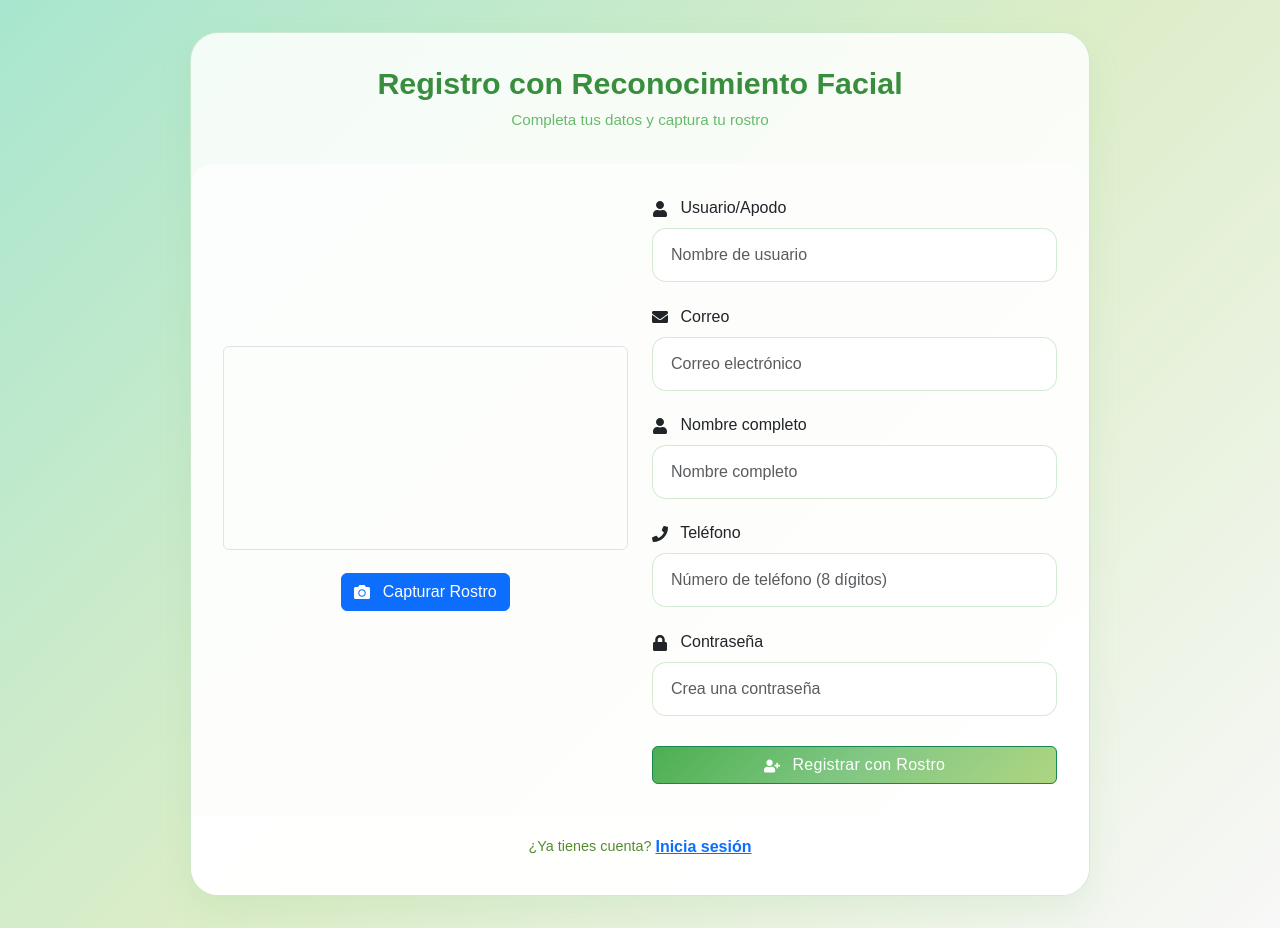
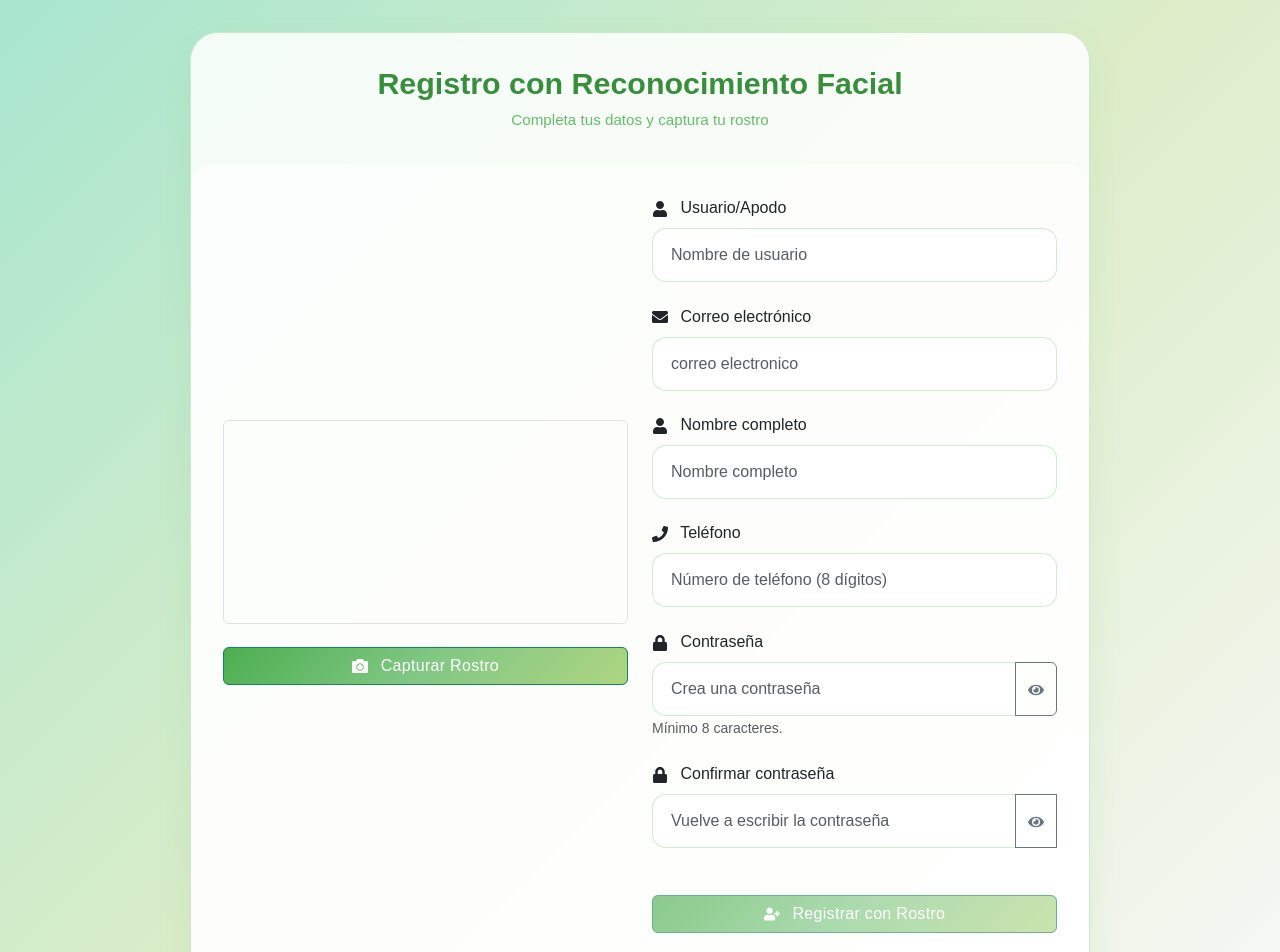
Before and after one commit to Josaftbck/LexicoAU, a React app in the folder frontend/: page /registerfacial in a window 1280 px wide. Shown: the top 952 px of the page. Before the commit the page ends 928 px from the top, so only its background shows below. Built offline with nearby package versions, Linux system fonts and the light colour scheme; no server answers; the HTML template or start-up script is replaced by a standard one.

Commit message:
se cambiaron parametros en registro, se agregaron sinematicas visuales, se agrego la expresion regular al correo electronico

```diff
--- a/frontend/package.json
+++ b/frontend/package.json
@@ -12,6 +12,8 @@
   "dependencies": {
     "axios": "^1.12.2",
     "bootstrap": "^5.3.8",
+    "framer-motion": "^12.23.22",
+    "lottie-react": "^2.4.1",
     "react": "^19.1.1",
     "react-bootstrap": "^2.10.10",
     "react-dom": "^19.1.1",
--- a/frontend/src/App.jsx
+++ b/frontend/src/App.jsx
@@ -1,6 +1,6 @@
 import { BrowserRouter as Router, Routes, Route, Navigate } from 'react-router-dom';
 import Login from './Components/auth/Login';
-import Register from './Components/auth/Register';
+import Register from './Components/auth/RegisterFacial';
 import DashboardApp from './Components/common/DashboardApp';
 import ProtectedRoute from './utils/ProtectedRoute';
 import { AuthProvider } from './context/AuthContext';
--- a/frontend/src/Components/auth/Login.css
+++ b/frontend/src/Components/auth/Login.css
@@ -101,6 +101,7 @@
   padding: 2rem;
   background: rgba(255, 255, 255, 0.6);
   border-radius: 22px 22px 0 0;
+
 }
 
 .login-form .form-group {
@@ -248,3 +249,19 @@
     height: 90px;
   }
 }
+/* 🔒 Ocultar el botón nativo de mostrar contraseña (Chrome, Edge, Safari) */
+input[type="password"]::-ms-reveal,
+input[type="password"]::-ms-clear,
+input[type="password"]::-webkit-clear-button,
+input[type="password"]::-webkit-reveal {
+  display: none;
+  appearance: none;
+}
+
+.facial-login {
+  background: rgba(255, 255, 255, 0.9);
+  border-radius: 12px;
+  padding: 20px;
+  box-shadow: 0 4px 16px rgba(0,0,0,0.1);
+  backdrop-filter: blur(8px);
+}
--- a/frontend/src/Components/auth/Login.jsx
+++ b/frontend/src/Components/auth/Login.jsx
@@ -5,6 +5,7 @@ import axios from "axios";
 import "./Login.css";
 import { FaUser, FaLock, FaSignInAlt, FaCamera, FaArrowLeft } from "react-icons/fa";
 import logo from "../../assets/lexion_icon.png";
+import { motion, AnimatePresence } from "framer-motion"; // 👈 asegúrate de tener esta importación
 
 function Login() {
   const [usuario, setUsuario] = useState("");
@@ -54,6 +55,9 @@ function Login() {
       setIsLoading(false);
     }
   };
+
+
+
 
   // ============================================================
   // 🔹 LOGIN FACIAL (Reconocimiento con cámara)
@@ -120,8 +124,9 @@ function Login() {
   };
 
 // ============================================================
-  // 🔹 INTERFAZ VISUAL
+// 🔹 INTERFAZ VISUAL (con animación de transición)
 // ============================================================
+
 return (
   <div className="login-container">
     <div className="login-card shadow">
@@ -132,10 +137,19 @@ function Login() {
       </div>
 
       <div className="login-body">
-          {/* 🧩 MODO LOGIN NORMAL */}
+        <AnimatePresence mode="wait">
+          {/* 🧩 LOGIN NORMAL */}
           {!modoFacial ? (
-            <>
-              {error && <div className="alert alert-danger text-center">{error}</div>}
+            <motion.div
+              key="modoNormal"
+              initial={{ opacity: 0, y: 30 }}
+              animate={{ opacity: 1, y: 0 }}
+              exit={{ opacity: 0, y: -30 }}
+              transition={{ duration: 0.4, ease: "easeOut" }}
+            >
+              {error && (
+                <div className="alert alert-danger text-center">{error}</div>
+              )}
 
               <form className="login-form" onSubmit={handleSubmit}>
                 <div className="form-group mb-3">
@@ -168,7 +182,7 @@ function Login() {
 
                 <button
                   type="submit"
-                  className="btn btn-primary w-100"
+                  className="btn login-btn w-100"
                   disabled={isLoading}
                 >
                   {isLoading ? (
@@ -187,10 +201,17 @@ function Login() {
               >
                 <FaCamera className="me-2" /> Ingresar con Rostro
               </button>
-            </>
+            </motion.div>
           ) : (
-            // 🧩 MODO LOGIN FACIAL
-            <div className="text-center">
+            // 🧩 LOGIN FACIAL (con animación desde arriba)
+            <motion.div
+              key="modoFacial"
+              className="text-center facial-login"
+              initial={{ y: "-100%", opacity: 0 }}
+              animate={{ y: 0, opacity: 1 }}
+              exit={{ y: "-100%", opacity: 0 }}
+              transition={{ duration: 0.5, ease: "easeOut" }}
+            >
               <video
                 ref={videoRef}
                 className="rounded shadow mb-3"
@@ -221,8 +242,9 @@ function Login() {
                   <FaArrowLeft className="me-2" /> Volver
                 </button>
               </div>
-            </div>
+            </motion.div>
           )}
+        </AnimatePresence>
       </div>
 
       {/* 🔹 Pie del login (solo visible en modo normal) */}
@@ -248,6 +270,7 @@ function Login() {
     </div>
   </div>
 );
+
 }
 
 export default Login;
--- a/frontend/src/Components/auth/RegisterFacial.jsx
+++ b/frontend/src/Components/auth/RegisterFacial.jsx
@@ -1,20 +1,27 @@
 import { useEffect, useRef, useState } from "react";
 import axios from "axios";
 import { useNavigate } from "react-router-dom";
-import { FaCamera, FaUserPlus, FaUser, FaLock, FaEnvelope, FaPhone } from "react-icons/fa";
+import { FaCamera, FaUserPlus, FaUser, FaLock, FaEnvelope, FaPhone, FaEye, FaEyeSlash } from "react-icons/fa";
 import "./Login.css";
+
 
 function RegisterFacial() {
   const navigate = useNavigate();
   const videoRef = useRef(null);
+
   const [snapshot, setSnapshot] = useState(null);
+  const [showPassword, setShowPassword] = useState(false);
+  const [showConfirmPassword, setShowConfirmPassword] = useState(false);
+
   const [formData, setFormData] = useState({
     usuario: "",
     password: "",
+    confirmPassword: "",
     email: "",
     nombre_completo: "",
-    telefono: ""
+    telefono: "",
   });
+
   const [isLoading, setIsLoading] = useState(false);
   const [success, setSuccess] = useState("");
   const [error, setError] = useState("");
@@ -35,7 +42,6 @@ function RegisterFacial() {
     startCamera();
 
     return () => {
-      // Detener cámara al salir
       if (videoRef.current?.srcObject) {
         videoRef.current.srcObject.getTracks().forEach((track) => track.stop());
       }
@@ -70,6 +76,7 @@ function RegisterFacial() {
     setError("");
     setSuccess("");
 
+    // Validaciones previas
     if (!snapshot) {
       setError("Debes capturar una foto antes de registrarte.");
       setIsLoading(false);
@@ -82,10 +89,25 @@ function RegisterFacial() {
       return;
     }
 
+    if (formData.password !== formData.confirmPassword) {
+      setError("Las contraseñas no coinciden.");
+      setIsLoading(false);
+      return;
+    }
+
+  // ✅ Solo permitir correos Gmail
+  const gmailRegex = /^[a-zA-Z0-9._%+-]+@gmail\.com$/;
+
+  if (!gmailRegex.test(formData.email)) {
+    setError("Solo se permiten correos @gmail.com");
+    return;
+  }
+
+
     try {
       const formToSend = new FormData();
       Object.entries(formData).forEach(([key, value]) => {
-        formToSend.append(key, value);
+        if (key !== "confirmPassword") formToSend.append(key, value);
       });
       formToSend.append("rostro", snapshot, "rostro.jpg");
 
@@ -106,6 +128,11 @@ function RegisterFacial() {
     }
   };
 
+  // ===== Validaciones de contraseña =====
+  const passwordsFilled = formData.password && formData.confirmPassword;
+  const passwordsMatch = formData.password === formData.confirmPassword;
+  const canSubmit = passwordsFilled && passwordsMatch;
+
   return (
     <div className="login-container">
       <div className="login-card" style={{ maxWidth: "900px" }}>
@@ -116,7 +143,7 @@ function RegisterFacial() {
 
         <div className="login-body">
           <div className="row align-items-center">
-            {/* 📸 Cámara a la izquierda */}
+            {/* 📸 Cámara */}
             <div className="col-md-6 text-center mb-4">
               <video
                 ref={videoRef}
@@ -126,7 +153,7 @@ function RegisterFacial() {
               ></video>
               <button
                 type="button"
-                className="btn btn-primary mt-3"
+                className="btn btn-success mt-3"
                 onClick={tomarFoto}
               >
                 <FaCamera className="me-2" /> Capturar Rostro
@@ -138,7 +165,7 @@ function RegisterFacial() {
               )}
             </div>
 
-            {/* 📝 Formulario a la derecha */}
+            {/* 📝 Formulario */}
             <div className="col-md-6">
               {error && <div className="alert alert-danger">{error}</div>}
               {success && <div className="alert alert-success">{success}</div>}
@@ -161,7 +188,7 @@ function RegisterFacial() {
 
                 <div className="form-group">
                   <label className="form-label">
-                    <FaEnvelope className="me-2" /> Correo
+                    <FaEnvelope className="me-2" /> Correo electrónico
                   </label>
                   <input
                     type="email"
@@ -170,7 +197,7 @@ function RegisterFacial() {
                     value={formData.email}
                     onChange={handleChange}
                     required
-                    placeholder="Correo electrónico"
+                    placeholder="correo electronico"
                   />
                 </div>
 
@@ -205,25 +232,73 @@ function RegisterFacial() {
                   />
                 </div>
 
+                {/* 🔒 Contraseña */}
                 <div className="form-group">
                   <label className="form-label">
                     <FaLock className="me-2" /> Contraseña
                   </label>
+                  <div className="input-group">
                     <input
-                    type="password"
+                      type={showPassword ? "text" : "password"}
                       className="form-control"
                       name="password"
                       value={formData.password}
                       onChange={handleChange}
                       required
+                      minLength={8}
+                      autoComplete="new-password"
                       placeholder="Crea una contraseña"
                     />
+                    <button
+                      type="button"
+                      className="btn btn-outline-secondary"
+                      onClick={() => setShowPassword(!showPassword)}
+                      tabIndex={-1}
+                    >
+                      {showPassword ? <FaEyeSlash /> : <FaEye />}
+                    </button>
+                  </div>
+                  <small className="form-text text-muted">
+                    Mínimo 8 caracteres.
+                  </small>
+                </div>
+
+                {/* 🔐 Confirmar contraseña */}
+                <div className="form-group mt-3">
+                  <label className="form-label">
+                    <FaLock className="me-2" /> Confirmar contraseña
+                  </label>
+                  <div className="input-group">
+                    <input
+                      type={showConfirmPassword ? "text" : "password"}
+                      className={`form-control ${
+                        passwordsFilled && !passwordsMatch ? "is-invalid" : ""
+                      }`}
+                      name="confirmPassword"
+                      value={formData.confirmPassword}
+                      onChange={handleChange}
+                      required
+                      autoComplete="new-password"
+                      placeholder="Vuelve a escribir la contraseña"
+                    />
+                    <button
+                      type="button"
+                      className="btn btn-outline-secondary"
+                      onClick={() => setShowConfirmPassword(!showConfirmPassword)}
+                      tabIndex={-1}
+                    >
+                      {showConfirmPassword ? <FaEyeSlash /> : <FaEye />}
+                    </button>
+                    <div className="invalid-feedback">
+                      Las contraseñas no coinciden.
+                    </div>
+                  </div>
                 </div>
 
                 <button
                   type="submit"
-                  className="btn btn-success w-100"
-                  disabled={isLoading}
+                  className="btn btn-success w-100 mt-4"
+                  disabled={isLoading || !canSubmit}
                 >
                   {isLoading ? "Registrando..." : (
                     <>
@@ -245,7 +320,7 @@ function RegisterFacial() {
                 color: "#0d6efd",
                 textDecoration: "underline",
                 background: "none",
-                border: "none"
+                border: "none",
               }}
               onClick={() => navigate("/login")}
             >
```
Also changed, not shown: 1 other file (tests, documents, lock files or other folders). Lines whose indentation alone changed are shown as unchanged.
